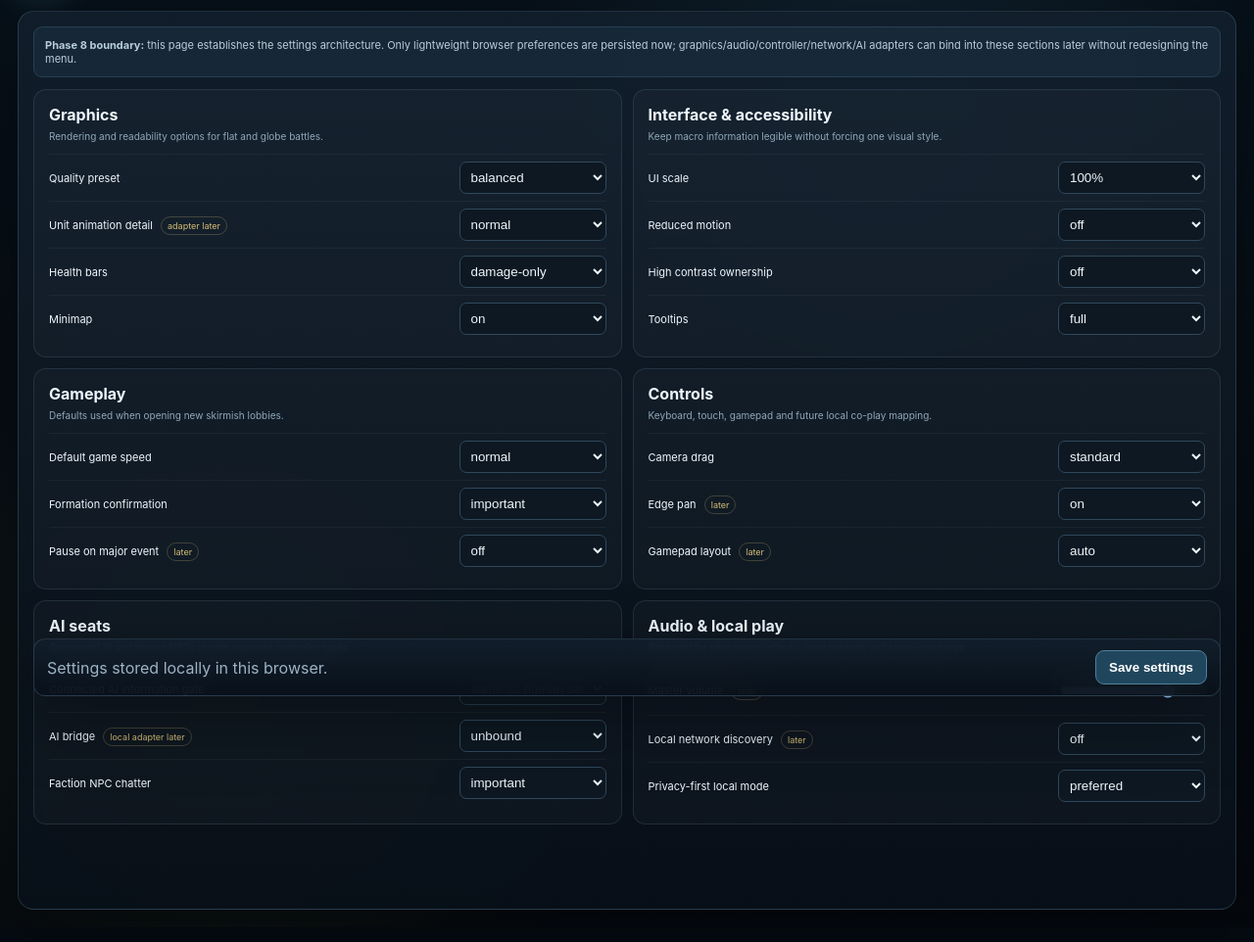
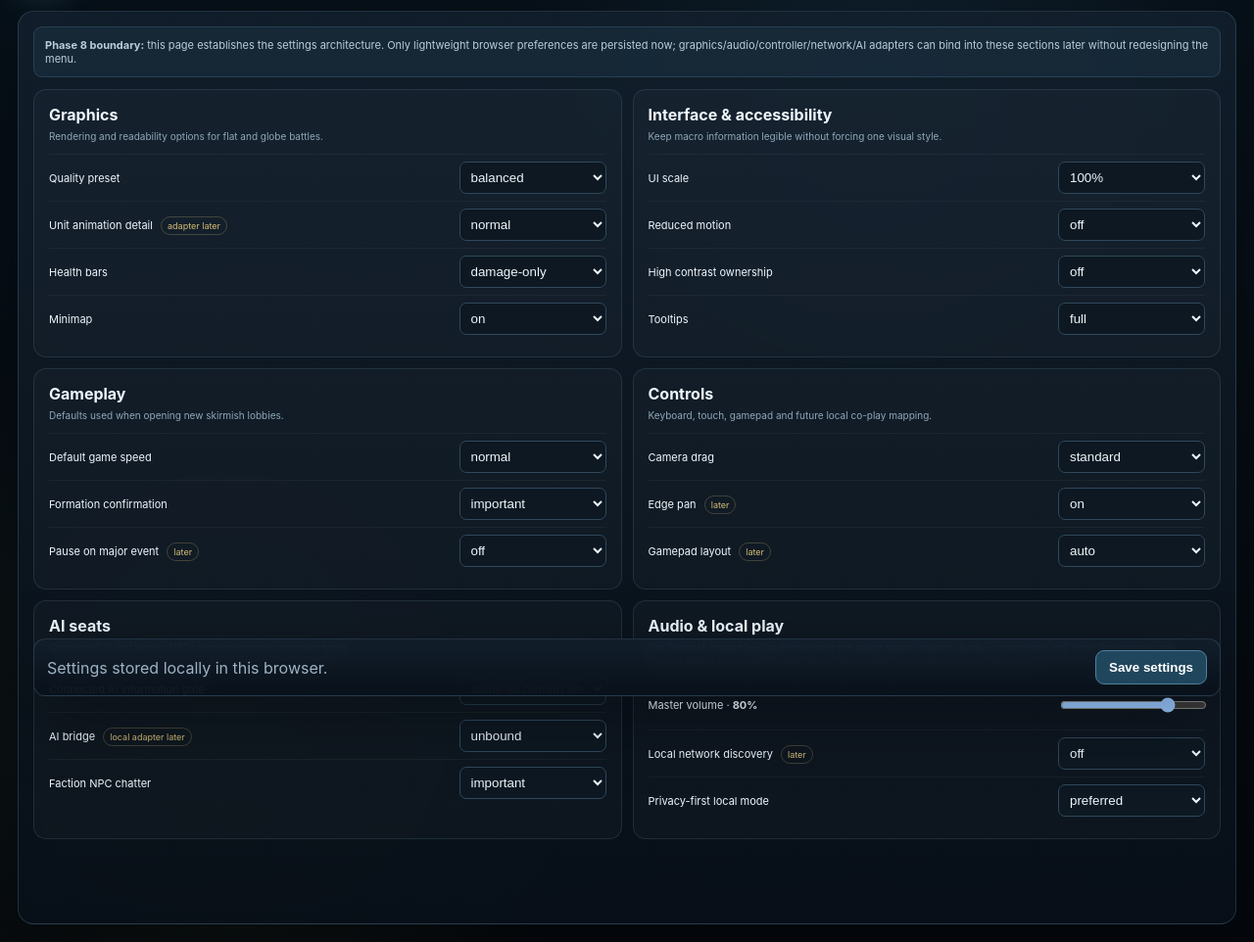
Before and after one commit to mike-axiom-mir/axm-many-race-rts-current, a website: page settings.html in a window 1280 px wide. Shown: the part 79-1041 px from the top of the page at 98% size. Drawn offline with Linux system fonts and the light colour scheme.

Commit message:
Make Skirmish impact volume truthful in settings

```diff
--- a/settings.html
+++ b/settings.html
@@ -12,7 +12,7 @@
       <article class="setting-group"><h2>Gameplay</h2><p>Defaults used when opening new skirmish lobbies.</p><div class="setting"><span>Default game speed</span><select data-setting="defaultSpeed"><option>slow</option><option selected>normal</option><option>fast</option></select></div><div class="setting"><span>Formation confirmation</span><select data-setting="confirmOrders"><option>off</option><option selected>important</option><option>all</option></select></div><div class="setting"><span>Pause on major event <span class="planned">later</span></span><select data-setting="eventPause"><option selected>off</option><option>on</option></select></div></article>
       <article class="setting-group"><h2>Controls</h2><p>Keyboard, touch, gamepad and future local co-play mapping.</p><div class="setting"><span>Camera drag</span><select data-setting="cameraDrag"><option selected>standard</option><option>inverted</option></select></div><div class="setting"><span>Edge pan <span class="planned">later</span></span><select data-setting="edgePan"><option>off</option><option selected>on</option></select></div><div class="setting"><span>Gamepad layout <span class="planned">later</span></span><select data-setting="gamepad"><option selected>auto</option><option>strategy</option></select></div></article>
       <article class="setting-group"><h2>AI seats</h2><p>Connected AI and faction NPCs remain separate controller types.</p><div class="setting"><span>Connected AI information gate</span><select data-setting="aiInfoGate" disabled><option selected>same as human seat</option></select></div><div class="setting"><span>AI bridge <span class="planned">local adapter later</span></span><select data-setting="aiBridge"><option selected>unbound</option><option>local</option><option>external</option></select></div><div class="setting"><span>Faction NPC chatter</span><select data-setting="npcChatter"><option>off</option><option selected>important</option><option>full</option></select></div></article>
-      <article class="setting-group"><h2>Audio & local play</h2><p>Reserved for later music, effects, local network and same-room play.</p><div class="setting"><span>Master volume <span class="planned">later</span></span><input data-setting="masterVolume" type="range" min="0" max="100" value="80"></div><div class="setting"><span>Local network discovery <span class="planned">later</span></span><select data-setting="lanDiscovery"><option selected>off</option><option>on</option></select></div><div class="setting"><span>Privacy-first local mode</span><select data-setting="localOnly"><option selected>preferred</option><option>required</option></select></div></article>
+      <article class="setting-group"><h2>Audio & local play</h2><p id="combatAudioNote">Flat Skirmish impact feedback now uses the saved master volume. Audio is procedural and local; the browser only starts it after a human interaction. Music and broader audio layers remain later work.</p><div class="setting"><span>Master volume · <b id="masterVolumeValue">80%</b></span><input data-setting="masterVolume" aria-describedby="combatAudioNote" type="range" min="0" max="100" value="80"></div><div class="setting"><span>Local network discovery <span class="planned">later</span></span><select data-setting="lanDiscovery"><option selected>off</option><option>on</option></select></div><div class="setting"><span>Privacy-first local mode</span><select data-setting="localOnly"><option selected>preferred</option><option>required</option></select></div></article>
     </section>
     <div class="savebar glass"><span id="saveStatus" class="muted">Settings stored locally in this browser.</span><button id="saveSettings">Save settings</button></div>
   </main>
@@ -21,6 +21,7 @@
 const KEY='axm.manyRaceRts.settings';
 let saved={};try{saved=JSON.parse(localStorage.getItem(KEY)||'{}')}catch{}
 for(const input of document.querySelectorAll('[data-setting]')){const key=input.dataset.setting;if(saved[key]!=null)input.value=saved[key];}
+const volume=document.querySelector('[data-setting="masterVolume"]');const volumeValue=document.getElementById('masterVolumeValue');const showVolume=()=>{volumeValue.textContent=`${volume.value}%`;};showVolume();volume.addEventListener('input',showVolume);
 document.getElementById('saveSettings').addEventListener('click',()=>{const out={};for(const input of document.querySelectorAll('[data-setting]'))out[input.dataset.setting]=input.value;localStorage.setItem(KEY,JSON.stringify(out));const status=document.getElementById('saveStatus');status.textContent='Saved locally ✓';setTimeout(()=>status.textContent='Settings stored locally in this browser.',1500);});
 </script>
 </body></html>
```
